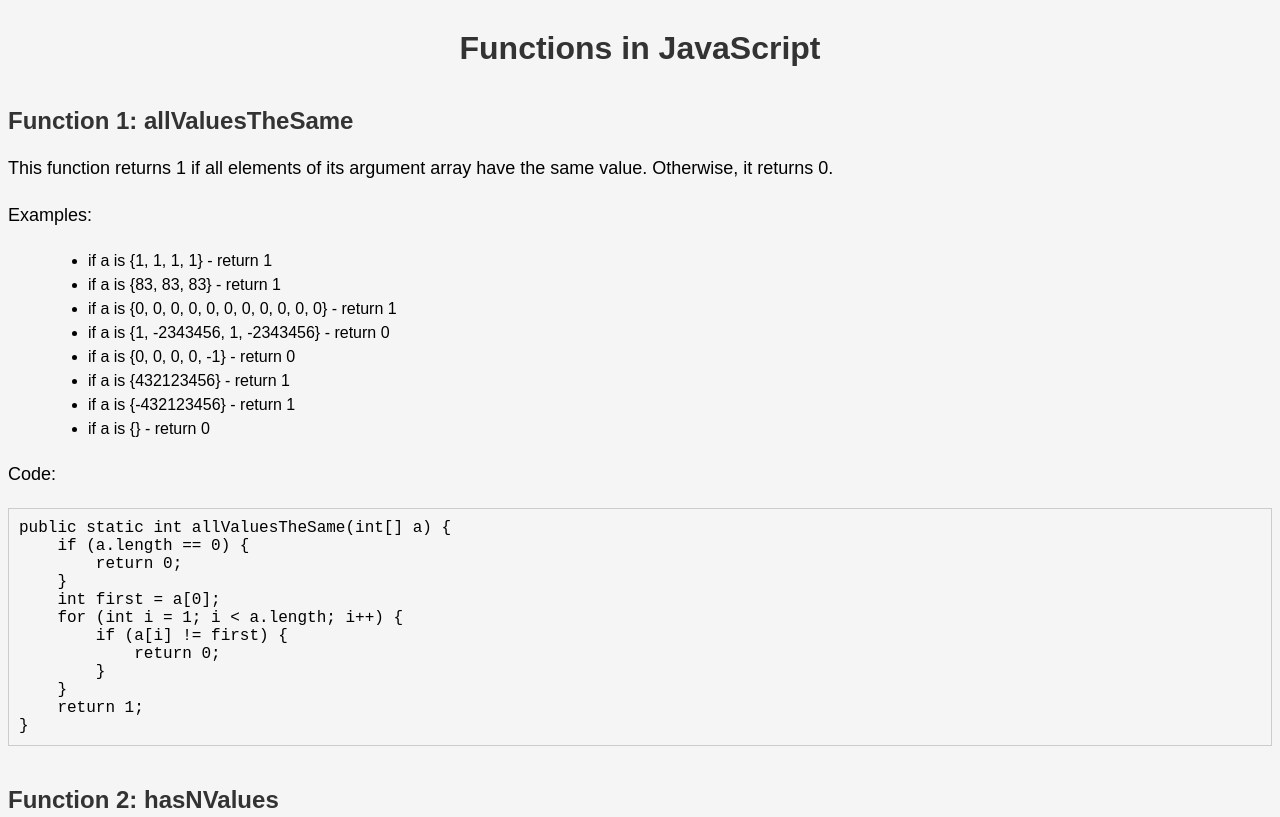
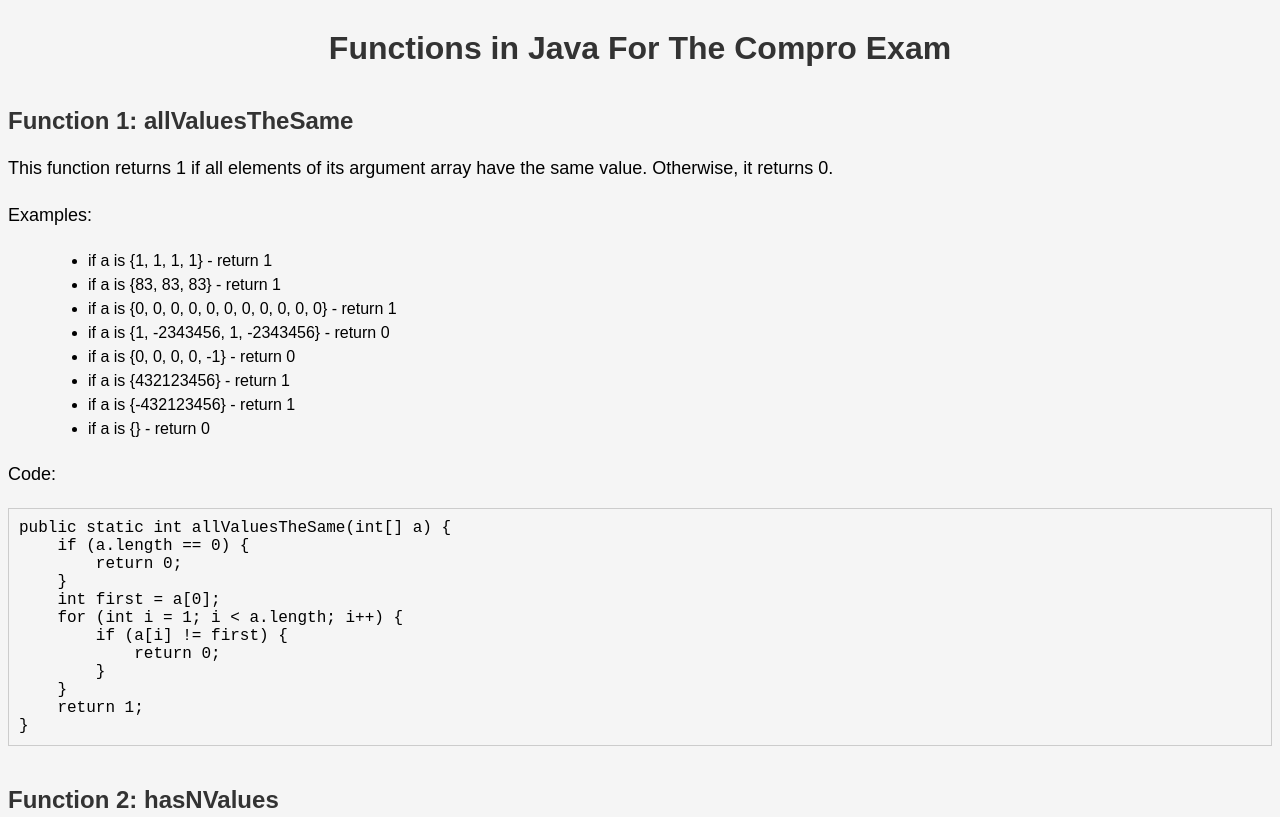
Before and after one commit to favourch/compro, a plain HTML site: page index.html in a window 1280 px wide. Shown: the top 817 px of the page. Drawn offline with Linux system fonts and the light colour scheme.

Commit message:
Update index.html

```diff
--- a/index.html
+++ b/index.html
@@ -5,7 +5,7 @@
     <link rel="stylesheet" type="text/css" href="styles.css">
   </head>
   <body>
-    <h1>Functions in JavaScript</h1>
+    <h1>Functions in Java For The Compro Exam</h1>
     <h2>Function 1: allValuesTheSame</h2>
     <p>This function returns 1 if all elements of its argument array have the same value. Otherwise, it returns 0.</p>
     <p>Examples:</p>
```
